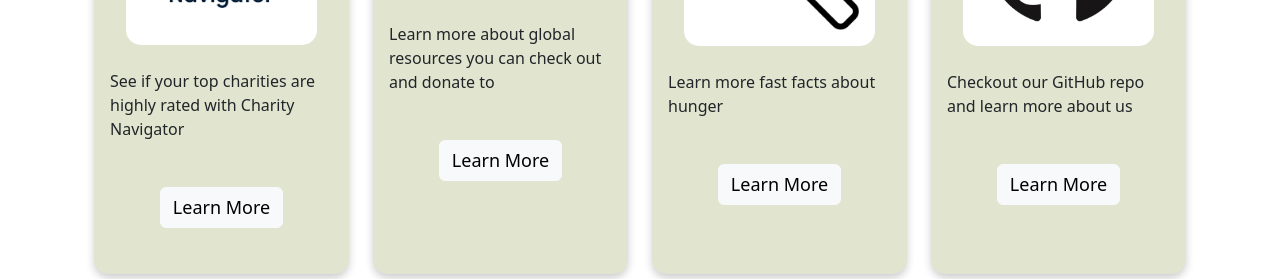
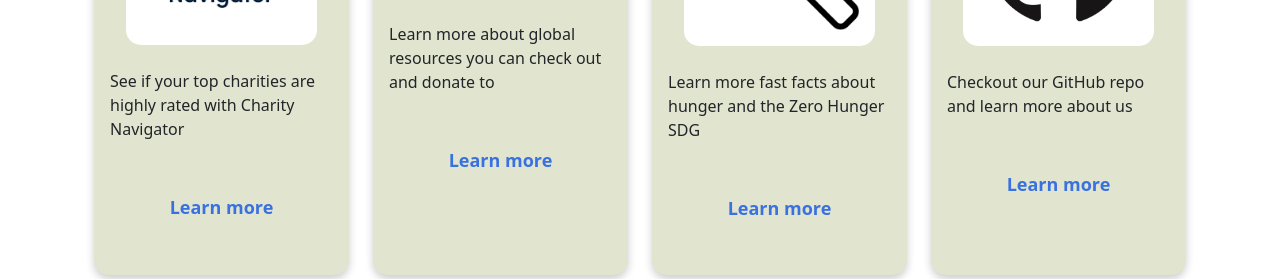
Before and after one commit to UW-INFO442-AU23/WeCare, a React (Create React App) app: page /resources in a window 1280 px wide. Shown: the part 347-626 px from the top of the page. Built offline with nearby package versions, Linux system fonts and the light colour scheme.

Commit message:
pushing some more css changes

```diff
--- a/src/components/Profile/Edit.js
+++ b/src/components/Profile/Edit.js
@@ -92,7 +92,7 @@ function handlePronouns(event) {
   }
 
   return (
-    <div>
+    <div id="container-bg">
       <h1>Edit Profile</h1>
       <form onSubmit={handleSubmit}>
         <div>
--- a/src/components/Profile/Profile.js
+++ b/src/components/Profile/Profile.js
@@ -38,24 +38,24 @@ const Profile = () => {
   };
 
   return (
-    <>
-      <main className="profile-container">
-        <section className="profile-section">
-          <div className="profile-content">
+    <div id="container-bg">
+      <main className="profile-container" >
+        <section className="profile-section" class="text-center">
+          <div className="profile-content" class="text-center">
             {user ? (
               <>
-                <div className="profile-header">
-                  <div className="profile-photo">
+                <div className="profile-header" >
+                  <div className="profile-photo" >
                     <img
                       className="rounded"
                       src={user.photoURL || 'default-profile-picture.jpg'}
                       alt="User Profile"
                     />
                   </div>
-                  <div className="profile-details">
+                  <div className="profile-details" >
                     <h2>Profile</h2>
                     <p className="welcome-text">Welcome, {user.email}!</p>
-                    <div className="profile-fields">
+                    <div className="profile-fields" >
                       <UserInfo
                         name={user.displayName}
                         pronouns={localStorage.getItem('pronouns')}
@@ -78,7 +78,7 @@ const Profile = () => {
           </div>
         </section>
       </main>
-    </>
+    </div>
   );
 };
 
--- a/src/components/Profile/Register.js
+++ b/src/components/Profile/Register.js
@@ -33,7 +33,7 @@ const Register = () => {
   };
 
   return (
-    <main className="main-container">
+    <main className="main-container" id="container-bg">
       <section className="register-section">
         <div className="register-content">
           <h1 className="register-logo">WeCare</h1>
--- a/src/components/Resources.js
+++ b/src/components/Resources.js
@@ -27,7 +27,7 @@ export function ResCards(props) {
             <p className="card-text">{resData.descr}</p>
             <div class="text-center">
 
-              <button type="button" class="btn btn-light" data-bs-toggle="modal" data-bs-target={resData.bs}>Learn More</button>
+              <button type="button" class="btn res-btn" data-bs-toggle="modal" data-bs-target={resData.bs}>Learn more</button>
               {/* <!-- Vertically centered modal --> */}
               <div class="modal-dialog modal-dialog-centered">
                 {/* <!-- Modal --> */}
--- a/src/data/resources.json
+++ b/src/data/resources.json
@@ -1,7 +1,7 @@
 [
     {"title":"", "descr":"See if your top charities are highly rated with Charity Navigator", "img":"../img/char_nav.jpg", "bs":"#modalOne", "modid":"modalOne", "ariamodlabel":"modalOneLabel", "modtitleid":"modalOneLabel", "modtitle":"Charity Navigator", "modbody":"Charity Navigator is a website that helps donors evaluate the credibility of more than 200,000 charitable organizations in the US. It gives information on the charity's results, best practices for accountability and transparency, and financial stability. ", "modbody2br":""},
-    {"title":"", "descr":"Learn more about global resources you can check out and donate to", "img":"../img/globe_icon.jpg", "bs":"#modalTwo", "modid":"modalTwo", "ariamodlabel":"modalTwoLabel", "modtitleid":"modalTwoLabel", "modtitle":"Global Resources", "modbody":"Feeding America - the largest US charity by revenue is a non-profit organization that feeds more than 46 million people through programs such as food pantries, soup kitchens, shelters, and other community agencies.","modbody2":"World Food Programme - an international organization that is a part of the United Nations that aims to provide food assistance around the world. It is the largest humanitarian organization in the world and has been the key provider of school meals. It is headquartered in Rome and has offices in 80 countries.\\n\\nhello", "modbody3":"Heifer International - a global nonprofit that aims to eradicate hunger and poverty using sustainable and values-based development in communities."},
-    {"title":"", "descr":"Learn more fast facts about hunger", "img":"../img/magnifying_glass.jpg", "bs":"#modalThree", "modid":"modalThree", "ariamodlabel":"modalThreeLabel", "modtitleid":"modalThreeLabel", "modtitle":"what's up guys", "modbody":"third card yas"},
+    {"title":"", "descr":"Learn more about global resources you can check out and donate to", "img":"../img/globe_icon.jpg", "bs":"#modalTwo", "modid":"modalTwo", "ariamodlabel":"modalTwoLabel", "modtitleid":"modalTwoLabel", "modtitle":"Global Resources", "modbody":"Feeding America - the largest US charity by revenue is a non-profit organization that feeds more than 46 million people through programs such as food pantries, soup kitchens, shelters, and other community \nagencies.","modbody2":"World Food Programme - an international organization that is a part of the United Nations that aims to provide food assistance around the world. It is the largest humanitarian organization in the world and has been the key provider of school meals. It is headquartered in Rome and has offices in 80 countries.\\n\\nhello", "modbody3":"Heifer International - a global nonprofit that aims to eradicate hunger and poverty using sustainable and values-based development in communities."},
+    {"title":"", "descr":"Learn more fast facts about hunger and the Zero Hunger SDG", "img":"../img/magnifying_glass.jpg", "bs":"#modalThree", "modid":"modalThree", "ariamodlabel":"modalThreeLabel", "modtitleid":"modalThreeLabel", "modtitle":"what's up guys", "modbody":"third card yas"},
     {"title":"", "descr":"Checkout our GitHub repo and learn more about us", "img":"../img/githublogo.png", "bs":"#modalFour", "modid":"modalFour", "ariamodlabel":"modalFourLabel", "modtitleid":"modalFourLabel", "modtitle":"GitHub", "modbody":"testing again"}
 
   ]
--- a/src/style/styles.css
+++ b/src/style/styles.css
@@ -34,10 +34,10 @@ h1.mission-title {
 
 /* Mission Statement styling */
 p.mission {
-    /* margin: 3rem; */
+    margin: 3rem;
     padding: 1.5rem;
 
-    font-size: 25px;
+    font-size: 20px;
     border-radius: 20px;
     /* box-shadow: rgba(0,0,0,0.9) 0 0 10px; */
     /* background-color:cornsilk; */
@@ -184,6 +184,10 @@ header {
   margin-bottom: 10px;
 }
 
+.res-btn{
+  color: #3971e0;
+  font-weight: bold;
+}
 
 /* Style for the register page
 .register {
```
